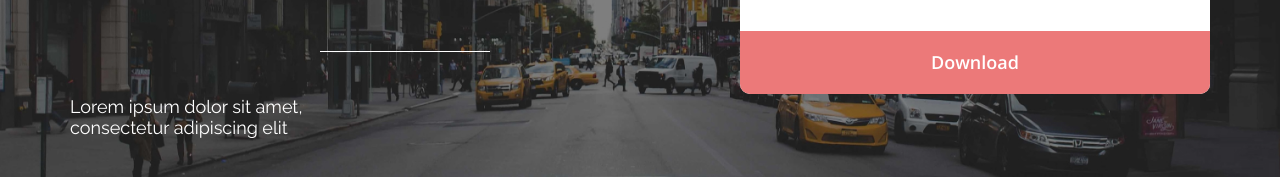
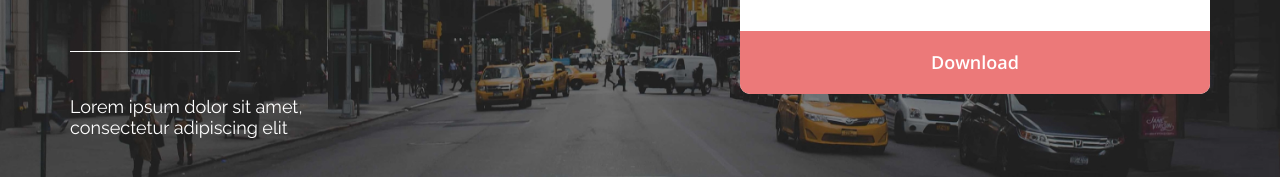
Before and after one commit to dnsbasok/tms-front-level-3, a plain HTML site: page index.html in a window 1280 px wide. Shown: the part 607-784 px from the top of the page. Drawn offline with nearby package versions, Linux system fonts and the light colour scheme.

Commit message:
fix(tms-front-level-3): promo__separator_left

```diff
--- a/css/style.css
+++ b/css/style.css
@@ -155,6 +155,11 @@ img {
   background: #fff;
 }
 
+.promo__separator_left {
+  margin: 3.375rem 0 2.75rem 0;
+  background: #fff;
+}
+
 .promo__subtitle {
   color: #86878b;
 }
--- a/index.html
+++ b/index.html
@@ -49,7 +49,7 @@
             <img src="./images/logo.svg" alt="">
           </div>
           <h1 class="promo__title promo__title_white">MODERN AXURE TEMPLATE FOR BEAUTIFUL PROTOTYPES</h1>
-          <div class="promo__separator promo__separator_white"></div>
+          <div class="promo__separator promo__separator_white promo__separator_left"></div>
           <p class="promo__subtitle promo__subtitle_sm">Lorem ipsum dolor sit amet, consectetur adipiscing elit</p>
           <button class="btn btn_primary promo__btn">Download</button>
         </div>
```
